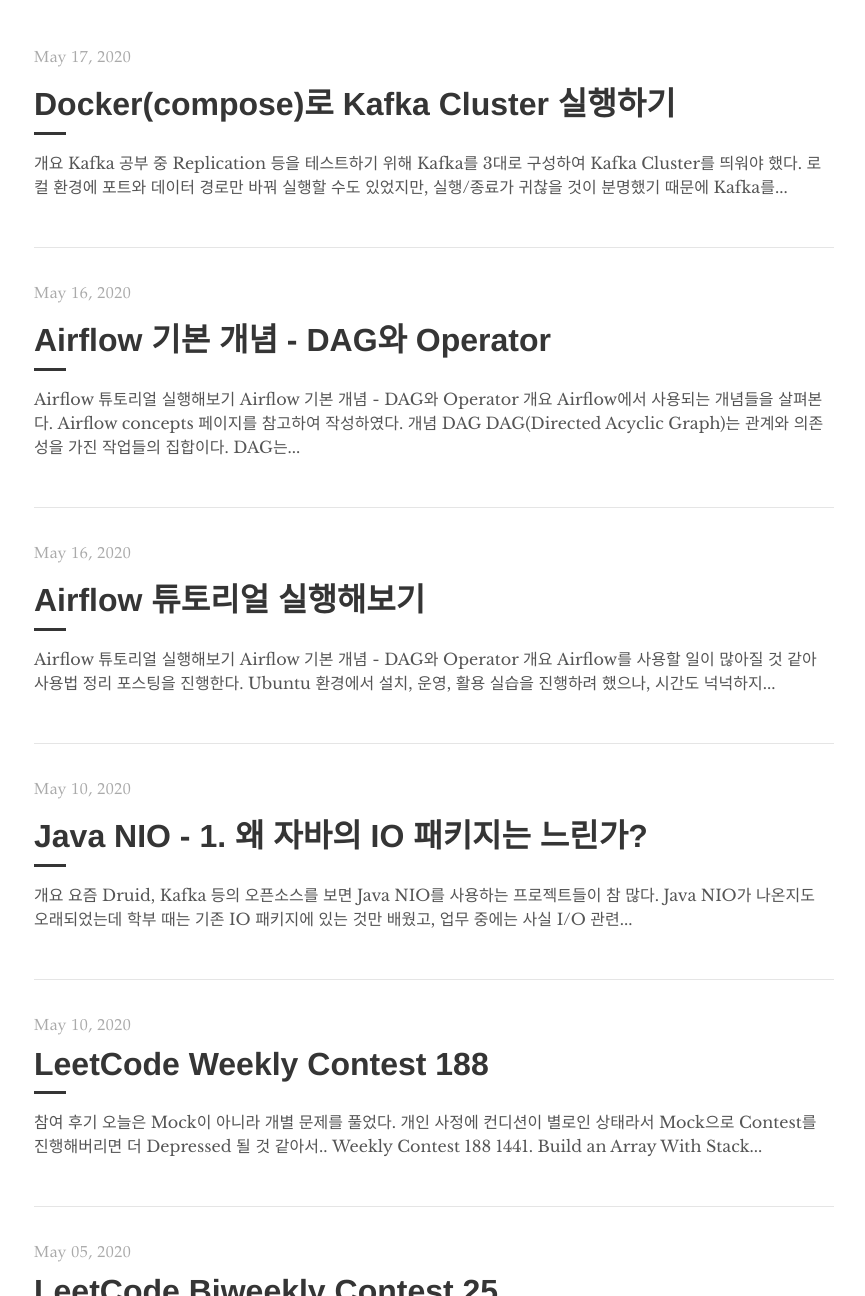
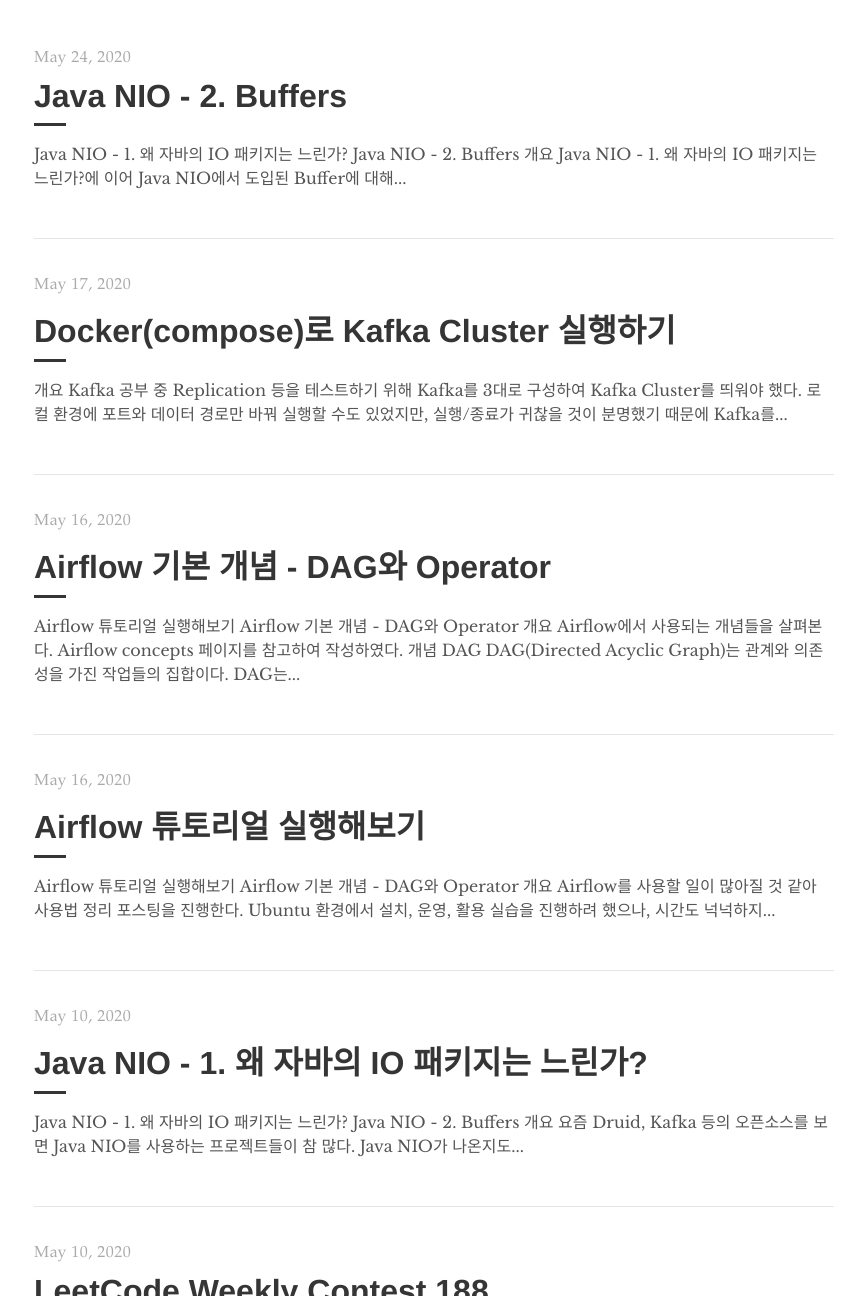
Before and after one commit to leeyh0216/leeyh0216.github.io, a Jekyll site: the page built from index.html, in a window 1280 px wide and 1400 px high, cut to the strip 104-1400 px from the top of the window. Shown: the whole strip, without its empty margins (206-1071 px from the left). Built offline with Jekyll 4.4.1, drawn with Linux system fonts in a browser that asks for light colours; the list of posts is cut into pages by our own code; some of the changed lines change nothing that is shown; some of the changed text lies outside the part shown.

Commit message:
Add nio buffer

````diff
--- a/_posts/java/2020-05-10-java_nio_why_java_io_slow.md
+++ b/_posts/java/2020-05-10-java_nio_why_java_io_slow.md
@@ -6,6 +6,9 @@
 tags:
 - java
 ---
+
+* **Java NIO - 1. 왜 자바의 IO 패키지는 느린가?**
+* [Java NIO - 2. Buffers](https://leeyh0216.github.io/2020-05-24/java_nio_buffer)
 
 # 개요
 
--- /dev/null
+++ b/_posts/java/2020-05-24-java_nio_buffer.md
@@ -0,0 +1,348 @@
+---
+layout: post
+title:  "Java NIO - 2. Buffers"
+date:   2020-05-24 22:30:00 +0900
+author: leeyh0216
+tags:
+- java
+---
+
+* [Java NIO - 1. 왜 자바의 IO 패키지는 느린가?](https://leeyh0216.github.io/2020-05-10/java_nio_why_java_io_slow)
+* **Java NIO - 2. Buffers**
+
+# 개요
+
+[Java NIO - 1. 왜 자바의 IO 패키지는 느린가?](https://leeyh0216.github.io/2020-05-10/java_nio_why_java_io_slow)에 이어 Java NIO에서 도입된 Buffer에 대해 알아보고자 한다.
+
+# Buffers
+
+**`Buffer` 객체는 고정 크기의 데이터를 담는 컨테이너**이다.
+
+각 데이터 타입(Primitive data types)에는 이와 대응하는 `Buffer` 클래스가 존재한다. 이 `Buffer`들은 외부적으로는 각 데이터 타입에 대응하는 것으로 보이지만, **내부적으로는 `byte` 타입에 종속**되어 있다. 즉, 저장된 데이터들을 `byte`로 변환할 수도 있고, `byte`로부터 데이터를 추출할 수도 있다.
+
+## Buffer의 기본 속성과 API
+
+`Buffer`는 내부적으로 **자신에게 설정된 데이터 타입의 배열을 관리**한다. 간단히 말해 배열을 캡슐화한 클래스라고 생각하면 되고, 효과적으로 데이터를 조작할 수 있는 기능을 포함하고 있다.
+
+### Capacity
+
+`Buffer`가 포함할 수 있는 데이터의 최대 갯수이다. 이는 `Buffer`가 생성될 때에만 지정할 수 있고, 변경할 수 없다.
+
+`Buffer`를 생성하는 방법은
+
+* 생성자를 호출
+* 정적 메서드인 `allocate`(혹은 `allocateDirect`)을 호출
+* 정적 메서드인 `wrap`을 호출
+
+하는 방법 등이 있다. 위 방법을 모두 직/간접적으로 `capacity`를 지정하게 되어 있다. 예를 들어 `allocate`를 호출하는 경우 아래와 같이 매개변수로 `capacity` 값을 넣도록 되어 있다.
+
+{% highlight java %}
+ByteBuffer buffer = ByteBuffer.allocate(4);
+{% endhighlight %}
+
+또한 이미 존재하는 배열을 통해 `Buffer`를 생성할 수 있는 `wrap`을 호출하는 경우, 매개변수로 전달된 배열의 길이와 동일한 `capacity`를 가지게 되어 있다.
+
+{% highlight java %}
+byte[] byteArr = new byte[]{1, 2, 3, 4};
+ByteBuffer buffer = ByteBuffer.wrap(byteArr);
+{% endhighlight %}
+
+### Limit
+
+`Buffer`에 임의로 설정된 읽거나 쓸 수 없는 첫번째 Offset이다. 최초에는 `capacity`와 동일한 값을 가지지만, 필요에 의해 `limit`을 설정하여 해당 Offset부터 데이터를 읽을 수 없도록 설정할 수 있다.
+
+{% highlight java %}
+ByteBuffer buffer = ByteBuffer.allocate(4);
+System.out.println(buffer.capacity() == buffer.limit());
+buffer.put(0, (byte) 'a');
+buffer.put(1, (byte) 'b');
+buffer.put(2, (byte) 'c');
+buffer.put(3, (byte) 'd');
+
+buffer.limit(2);
+System.out.println(buffer.capacity() != buffer.limit());
+buffer.put(0, (byte) 'a');
+buffer.put(1, (byte) 'b');
+buffer.put(2, (byte) 'c');
+{% endhighlight %}
+
+위 예제에서 `allocate(4)`를 통해 생성한 `Buffer`의 Capacity와 Limit의 값은 처음에는 같다. 또한 0 ~ 3번째 값에 모두 데이터를 읽고 쓸 수 있었다.
+
+하지만 `limit(2)`를 호출한 이후에는 Capacity와 Limit이 다른 값을 가지게 되고, Limit으로 지정한 2번째 Offset에 값을 쓰려고 시도하는 경우 `java.lang.IndexOutOfBoundsException` 오류가 발생하는 것을 확인할 수 있다.
+
+### Position
+
+다음으로 읽거나 쓸 값의 Offset을 의미한다. 처음 `Buffer`를 생성했을 때는 0 값을 가지고 있으며, `put`이나 `get` 등의 메서드를 호출할 경우 1씩 증가하게 되어 있다.
+
+{% highlight java %}
+ByteBuffer buffer = ByteBuffer.allocate(4);
+System.out.println(buffer.position());
+buffer.put((byte)'a');
+System.out.println(buffer.position());
+buffer.put((byte)'b');
+System.out.println(buffer.position());
+{% endhighlight %}
+
+위 예제에서 첫 번째 출력되는 Position 값은 0이다. 'a' 값을 쓸 때는 현재 Position인 0번째 Offset에 기록한 후 Position 값이 자동으로 1 증가한다. 'b' 값을 쓸 때도 현재 Position인 1번째 Offset에 기록한 후 Position 값이 자동으로 1 증가하여 2가 된다.
+
+주의해야 할 점은 `get`, `put` 메서드는 상대값(현재 Position을 기준으로 수행), 절대값(주어진 Offset을 기준으로 수행)을 통한 2가지 방식이 있는데, 이 중 **절대값을 이용한 방식을 사용할 때는 Position 값이 업데이트되지 않는다.**
+
+{% highlight java %}
+ByteBuffer buffer = ByteBuffer.allocate(4);
+System.out.println(buffer.position());
+buffer.put(0, (byte)'a');
+System.out.println(buffer.position());
+buffer.put(1, (byte)'b');
+System.out.println(buffer.position());
+{% endhighlight %}
+
+위의 예제는 절대값을 이용한 방식을 사용했기 때문에 0, 1번째 Offset에 'a'와 'b'가 기록되기는 했지만 Position은 계속해서 0으로 남아있게 된다.
+
+### Mark
+
+Mark는 특정 위치를 기억해놓는 기능이다. `mark` 메서드를 호출하는 경우 현재 Position이 내부적으로 Marking되고, 추후 `reset` 메서드를 호출하는 경우 Marking되었던 Offset으로 Position이 설정된다.
+
+{% highlight java %}
+ByteBuffer buffer = ByteBuffer.allocate(4);
+buffer.put((byte) 'a');
+buffer.put((byte) 'b');
+buffer.mark();
+buffer.put((byte) 'c');
+buffer.put((byte) 'd');
+buffer.reset();
+buffer.put((byte)'e');
+buffer.put((byte)'f');
+
+System.out.println(String.format("Offset 2: %c, Offset 3: %c", buffer.get(2), buffer.get(3)));
+{% endhighlight %}
+
+위의 예제에서 Position이 2인 상태에서 `mark`를 호출하였다. 이후 2, 3번째 Offset에 'c', 'd'를 넣은 뒤, `reset`을 호출하여 다시 Position을 2로 되돌렸다. 이후 'e', 'f'에 대해 `put`을 호출할 때는 2, 3번째에 값을 넣게 된다.
+
+## Buffer의 추가 API
+
+`Buffer`는 기본 API 이외에도 편리한 사용을 위한 API를 추가로 제공한다.
+
+### Buffer의 Invocation Chaining
+
+`Buffer`의 추가 API에 대해서 알아보기 전에 `Buffer`의 Invocation Chaining에 대해 알아본다.
+
+`Buffer` 객체를 사용할 때 'h','e','l','l','o' 라는 문자를 기록하고, 이 후 'l','l','o'라는 문자들을 'n','r','y'라는 문자들로 변경해야한다고 생각해보자. 아마 Invocation Chaining이라는 속성을 사용하지 않는다면 아래와 같이 구현해야 할 것이다.
+
+{% highlight java %}
+buffer.put((byte)'h');
+buffer.put((byte)'e');
+buffer.mark();
+buffer.put((byte)'l');
+buffer.put((byte)'l');
+buffer.put((byte)'o');
+buffer.reset();
+buffer.put((byte)'n');
+buffer.put((byte)'r');
+buffer.put((byte)'y');
+{% endhighlight %}
+
+위와 같이 구현하면 라인 수도 많아지고, 연속적이라는 생각이 잘 들지 않게 된다. 이러한 문제점을 해결하기 위해 `Buffer` 클래스는 메서드들의 반환형을 자기 자신(`Buffer`)으로 설정하여, 반환 결과에 대해 다시 메서드를 호출할 수 있게 하였다. 이런 방식을 Invocation Chaining이라고 한다. 주로 Builder 패턴 등에서 자주 활용된다.
+
+{% highlight java %}
+buffer.put((byte) 'h').put((byte) 'e')
+    .mark().put((byte) 'l').put((byte) 'l').put((byte) 'o')
+    .reset().put((byte) 'n').put((byte) 'r').put((byte) 'y');
+{% endhighlight %}
+
+### ReadOnly 속성
+
+`Buffer`를 만든 후 이를 수정하지 못하게 할 수 있다. 이는 `Buffer`의 ReadOnly 속성을 사용하면 된다.
+
+{% highlight java %}
+ByteBuffer buffer = ByteBuffer.allocate(5);
+buffer.put((byte)'h').put((byte)'e').put((byte)'l').put((byte)'l').put((byte)'o');
+
+ByteBuffer readOnlyBuffer = buffer.asReadOnlyBuffer();
+System.out.println(String.format("Get 0th offset: %c", readOnlyBuffer.get(0)));
+readOnlyBuffer.put(0, (byte) 'a');
+{% endhighlight %}
+
+위의 예제와 같이 'h','e','l','l','o'로 이루어진 `Buffer`에 대해 `asReadOnlyBuffer` 메서드를 호출하여 새로운 `readOnlyBuffer` 객체를 생성한 뒤, 이에 대해 `get`과 `put` 메서드를 호출해보았다.
+
+`get`의 경우 정상적으로 수행되는 것을 확인했지만, `put`을 호출할 경우 `java.nio.ReadOnlyBufferException`이 발생하는 것을 확인하였다.
+
+주의해야할 점은 `asReadOnlyBuffer`의 경우 반환형이 `Buffer`라서 Invocation Chaining이라고 생각할 수도 있는데, 이 메서드는 **Caller 객체(`Buffer`)의 내용과 동일한 읽기 전용 `Buffer`를 새로 생성하여 반환한다는 것**이다. 따라서 **기존 `Buffer` 객체의 `put`을 호출하는 경우에는 정상적으로 동작**하는 것을 확인할 수 있다.
+
+public ByteBuffer put(ByteBuffer src) {
+    if (src == this) {
+      throw createSameBufferException();
+    } else if (this.isReadOnly()) {
+      throw new ReadOnlyBufferException();
+    } else {
+      int n = src.remaining();
+      if (n > this.remaining()) {
+        throw new BufferOverflowException();
+      } else {
+        for(int i = 0; i < n; ++i) {
+          this.put(src.get());
+        }
+
+        return this;
+      }
+    }
+  }
+
+위의 `put`의 내부 구현을 보면 `isReadOnly`라는 메서드를 호출하여 현재 `Buffer`의 ReadOnly 속성을 확인하여 ReadOnly로 설정되어 있는 경우 `ReadOnlyBufferException`을 발생시키는 것을 확인할 수 있다.
+
+### Flip
+
+아직 `Channel`에 대해 다루지는 않았지만, `Channel`은 읽기/쓰기의 통로로써 `Channel`을 통해 `Buffer`에 담긴 데이터를 저장/전송하거나 데이터를 `Buffer`에 로드/수신할 수 있다.
+
+`Channel`의 `write` 메서드는 데이터를 쓰는 역할을 수행하는데, 매개변수로 넘긴 `Buffer`에서 데이터를 어떻게 가져갈까? 확인을 위해 `FileChannel`의 내부 코드를 확인하였으며, 실제로 파일에 쓰기를 수행하는 메서드 일부분(`sun.nio.ch.IOUtil` 클래스의 `writeFromNativeBuffer`을 가져와 보았다.
+
+{% highlight java %}
+private static int writeFromNativeBuffer(FileDescriptor var0, ByteBuffer var1, long var2, NativeDispatcher var4) throws IOException {
+  int var5 = var1.position();
+  int var6 = var1.limit();
+
+  assert var5 <= var6;
+
+  int var7 = var5 <= var6 ? var6 - var5 : 0;
+  boolean var8 = false;
+  if (var7 == 0) {
+    return 0;
+  } else {
+    int var9;
+    if (var2 != -1L) {
+      var9 = var4.pwrite(var0, ((DirectBuffer)var1).address() + (long)var5, var7, var2);
+    } else {
+      var9 = var4.write(var0, ((DirectBuffer)var1).address() + (long)var5, var7);
+    }
+    ...
+  }
+}
+{% endhighlight %}
+
+위의 `var1`이 우리가 `FileChannel`의 `write`로 넘긴 `Buffer`(사실 전달된 `Buffer`가 `allocate`로 생성된 `Buffer`일 경우 `allocateDirect`로 생성한 `Buffer`로 변경 후 이를 넘기게 됨)이며, `var5`와 `var6`와 같이 `position`과 `limit`을 사용하는 것을 알 수 있다. 즉, `write` 연산을 위해 `Channel`의 `write`를 호출할 때는 데이터가 위치하는 구간을 `position`과 `limit`으로 지정해야 하는 것이다.
+
+그럼 Capacity가 10인 `Buffer`에 'h','e','l','l','o'가 저장되어 있고, 이를 저장하고 싶다면 아래와 같은 함수를 호출해야 한다.
+
+{% highlight java %}
+ByteBuffer buffer = ByteBuffer.allocate(10);
+buffer.put((byte)'h').put((byte)'e').put((byte)'l').put((byte)'l').put((byte)'o').limit(buffer.position()).position(0);
+{% endhighlight %}
+
+`limit`을 통해 5번째 Offset(마지막으로 기록된 'o'의 다음 Offset)으로 설정하고, `position`을 통해 0번째 Offset(첫번째로 기록한 'h'의 Offset)을 설정하므로써 `Channel`이 Offset 0 ~ 4까지의 데이터를 가져갈 수 있게 해야한다.
+
+이러한 과정을 하나의 메서드로 해결할 수 있는 기능이 `flip`이다. `flip`을 호출하면 현재의 Position을 Limit으로 설정하고, Position을 0으로 변경하게 된다. 아래는 `Buffer`의 `flip` 메소드이다.
+
+{% highlight java %}
+public final Buffer flip() {
+  limit = position;
+  position = 0;
+  mark = -1;
+  return this;
+}
+{% endhighlight %}
+
+즉, 위의 예제는 아래와 같이 변경할 수 있다.
+
+{% highlight java %}
+ByteBuffer buffer = ByteBuffer.allocate(10);
+buffer.put((byte)'h').put((byte)'e').put((byte)'l').put((byte)'l').put((byte)'o').flip();
+{% endhighlight %}
+
+`flip`에서 주의해야 할 점은 Mark 또한 초기화되어 버린다는 점과, 2번의 `flip`을 연속적으로 호출할 경우 Limit이 0인 0 크기의 `Buffer`로 바뀌어버린다는 점이다.
+
+### Rewind
+
+Rewind는 Position을 0으로 변경하고 Limit은 변경하지 않는다. 이 기능은 Flip과 함께 사용하면 **다시 쓰기**에 유리하게 사용할 수 있다.
+
+{% highlight java %}
+ByteBuffer buffer = ByteBuffer.allocate(10);
+buffer.put((byte)'h').put((byte)'e').put((byte)'l').put((byte)'l').put((byte)'o').flip();
+System.out.println(String.format("Position: %d, Limit: %d", buffer.position(), buffer.limit()));
+
+FileChannel channel = FileChannel.open(Paths.get("/tmp/channel_test"), StandardOpenOption.APPEND);
+channel.write(buffer);
+System.out.println(String.format("Position: %d, Limit: %d", buffer.position(), buffer.limit()));
+
+buffer.rewind();
+System.out.println(String.format("Position: %d, Limit: %d", buffer.position(), buffer.limit()));
+{% endhighlight %}
+
+위 예제를 실행시켜보면 아래와 같은 결과가 출력된다.
+
+```
+Position: 0, Limit: 5
+Position: 5, Limit: 5
+Position: 0, Limit: 5
+```
+
+`Channel`의 `write`를 호출하게 되면 Position의 위치가 Limit으로 변경되는데, 이 때 `rewind`를 호출하면 다시 Position이 0이 되므로 `Buffer`의 데이터를 다시 쓸 수 있게 된다.
+
+### Compact
+
+Compact는
+
+* [Position, Limit) 범위에 위치한 데이터를 [0, Limit - Position)범위로 이동하고
+* Position을 Limit - Position 위치로 이동하고
+* Limit을 Capacity로 변경
+
+하는 방법이다.
+
+두 개의 `Channel`이 있고, `Buffer`(Capacity: 10)를 통해 한 `Channel`(편의상 A 채널)에서 다른 `Channel`(편의상 B 채널)로 데이터를 이동하는 상황이 있다고 가정해보자.
+
+1. A 채널에서 4byte를 읽음. `Buffer`의 Position은 4가 됨.
+2. B 채널에 데이터를 쓰기 위해 `flip` 호출. `Buffer`의 Position은 0, Limit은 4가 됨.
+3. B 채널에 데이터를 2byte 기록. `Buffer`의 Position은 2, Limit은 4가 됨.
+
+위 상황에서 다시 A 채널의 데이터를 읽은 후 B 채널에 데이터를 기록하는 과정을 반복하기 위해서는 매우 복잡한 처리가 필요하다. 이와 같은 문제를 해결하기 위해 Compact를 사용한다. Compact 사용 시 아래와 같이 개선이 가능하다.
+
+1. A 채널에서 4byte를 읽음. `Buffer`의 Position은 4가 됨.
+2. B 채널에 데이터를 쓰기 위해 `flip` 호출. `Buffer`의 Position은 0, Limit은 4가 됨.
+3. B 채널에 데이터를 2byte 기록. `Buffer`의 Position은 2, Limit은 4가 됨.
+4. `Buffer`의 `compact` 호출. [2, 3] 위치에 있던 데이터가 [0, 1] 위치로 이동하고, Position은 2, Limit은 10이 됨.
+
+위 상태에서 A 채널의 데이터를 읽는 경우 Offset 3부터 정상적으로 읽을 수 있고, 쓰는 경우에도 `flip`만 호출하면 Position 0부터 현재 쓴 위치까지 Limit을 정해 편리하게 쓸 수 있다.
+
+### Duplicate
+
+`Buffer`에서 제공하는 Duplicate 기능을 사용하면 `Buffer`의 전체나 일부분을 복제하여 새로운 `Buffer`를 만들 수 있다.
+
+우선 `Buffer` 전체를 복제하는 방법은 `duplicate`를 사용하는 것이다.
+
+{% highlight java %}
+ByteBuffer buffer = ByteBuffer.allocate(10);
+buffer.put((byte)'h').put((byte)'e').put((byte)'l').put((byte)'l').put((byte)'o');
+
+ByteBuffer duplicated = buffer.duplicate();
+System.out.println(String.format("Capacity: %d, Position: %d, Limit: %d", duplicated.capacity(), duplicated.position(), duplicated.limit()));
+{% endhighlight %}
+
+위의 예제를 실행한 결과는 아래와 같다.
+
+```
+Capacity: 10, Position: 5, Limit: 10
+```
+
+`duplicate`을 사용하는 경우 Capacity, Position, Limit 등의 값이 모두 복사되는 것을 알 수 있다.
+
+`Buffer`의 일부를 복제하는 방법은 `slice`를 사용하는 것이다. `slice`는 [Position, Limit) 까지의 영역을 복사하여 새로운 `Buffer`를 만들어낸다.
+
+{% highlight java %}
+ByteBuffer buffer = ByteBuffer.allocate(10);
+buffer.put((byte)'h').put((byte)'e').put((byte)'l').put((byte)'l').put((byte)'o').position(1).limit(3);
+
+ByteBuffer sliced = buffer.slice();
+System.out.println(String.format("Capacity: %d, Position: %d, Limit: %d", sliced.capacity(), sliced.position(), sliced.limit()));
+System.out.println((char)sliced.get(0));
+System.out.println((char)sliced.get(1));
+{% endhighlight %}
+
+위의 예제를 실행한 결과는 아래와 같다.
+
+```
+Capacity: 2, Position: 0, Limit: 2
+```
+
+마지막으로 `asReadOnlyBuffer`를 통한 방법도 있다. 이 방법을 사용하는 경우엔 쓰기가 불가능하다는 것에 유의하자.
+
+# 정리
+
+`Buffer`의 기본적인 내용을 알아 보았다. 배열에 비해 다양한 기능을 제공하여 편하게 데이터를 다룰 수 있다는 장점(특히 `flip`, `rewind` 등의 편의 메소드)이 있지만, `Buffer`가 어떻게 IO 성능을 증가시키는지에 대해서는 나오지 않았다. 이 부분은 다음 글에서 다룰 예정이다.
````
